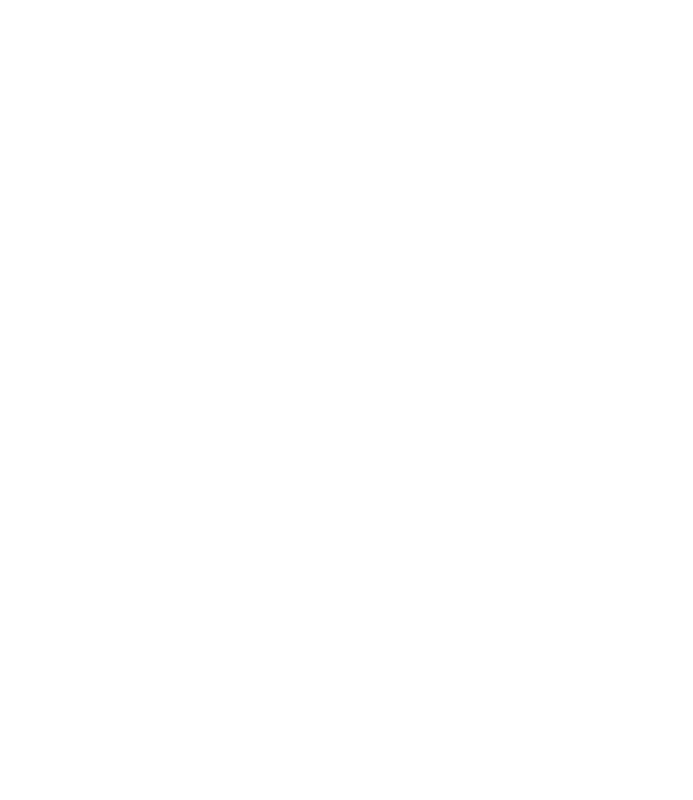
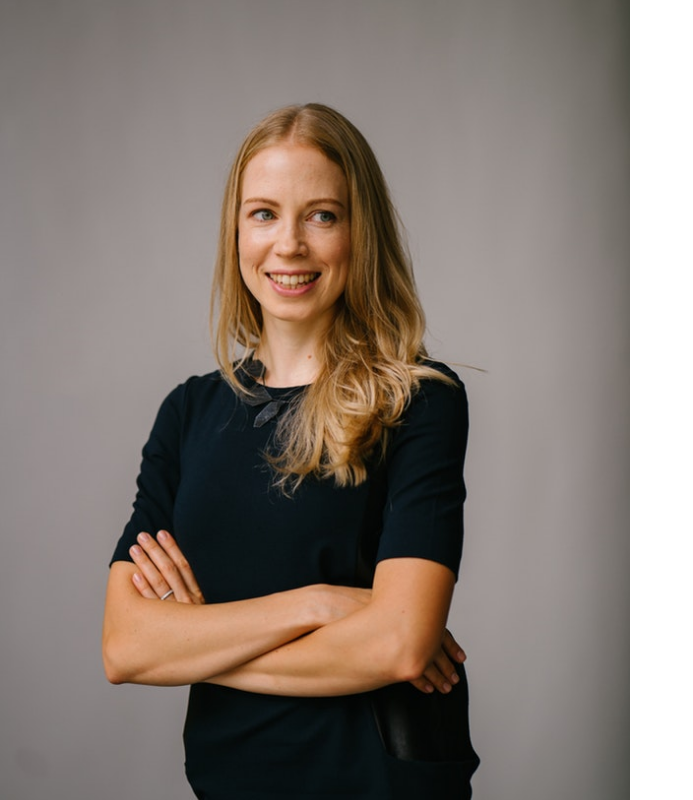
Before and after one commit to paulotijero/about-me-clon, a plain HTML site: page index.html in a window 1280 px wide. Shown: the whole page, without its empty margins (0-693 px from the left). Drawn offline with Linux system fonts and the light colour scheme.

Commit message:
Add photo

```diff
--- a/style.css
+++ b/assets/css/style.css
@@ -10,6 +10,20 @@ body {
 #photo {
   grid-area: photo;
 }
+
 #info {
   grid-area: info;
 }
+
+.photo {
+  position: relative;
+}
+
+.photo img {
+  position: absolute;
+  object-fit: cover;
+  width: 100%;
+  height: 100%;
+  top: 0;
+  left: 0;
+}
--- a/index.html
+++ b/index.html
@@ -4,11 +4,13 @@
     <meta charset="UTF-8" />
     <meta name="viewport" content="width=device-width, initial-scale=1.0" />
     <meta http-equiv="X-UA-Compatible" content="ie=edge" />
-    <link rel="stylesheet" href="style.css" />
+    <link rel="stylesheet" href="assets/css/style.css" />
     <title>About me</title>
   </head>
   <body>
-    <section id="photo" class="photo"></section>
+    <section id="photo" class="photo">
+      <img src="assets/img/person.jpg" alt="person" />
+    </section>
     <section id="info" class="info"></section>
   </body>
 </html>
```
Also changed, not shown: assets/img/person.jpg (added).
